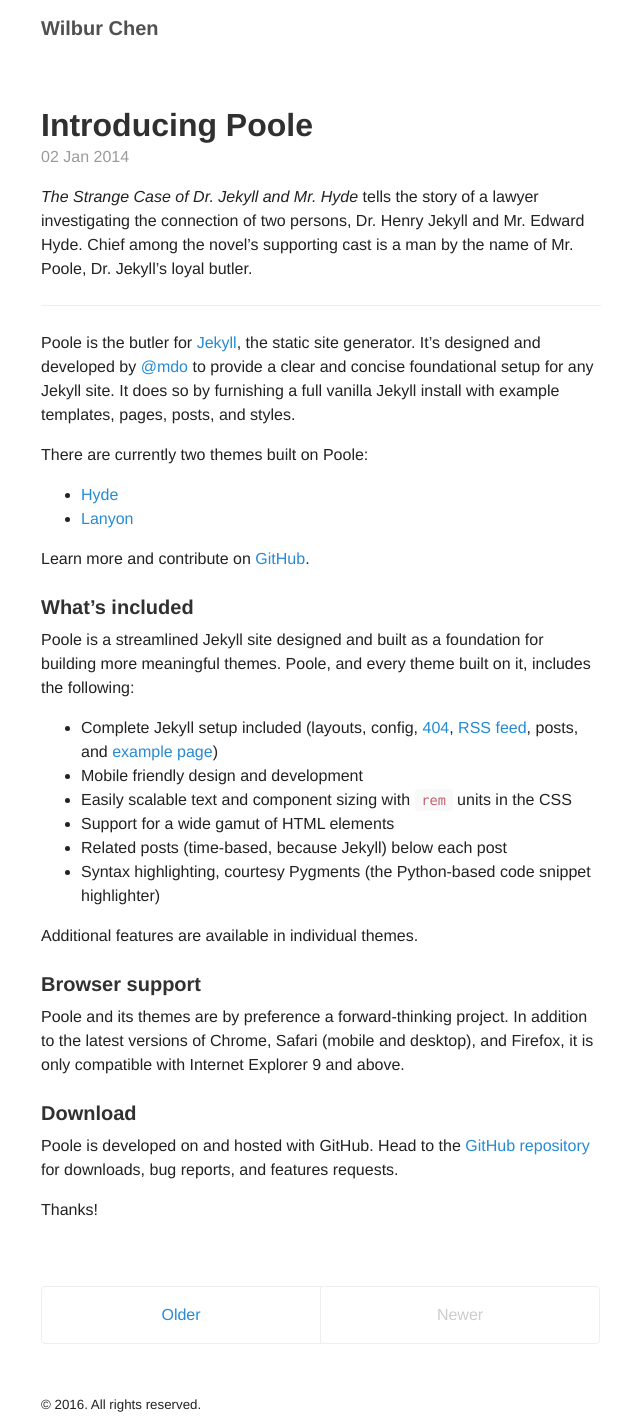
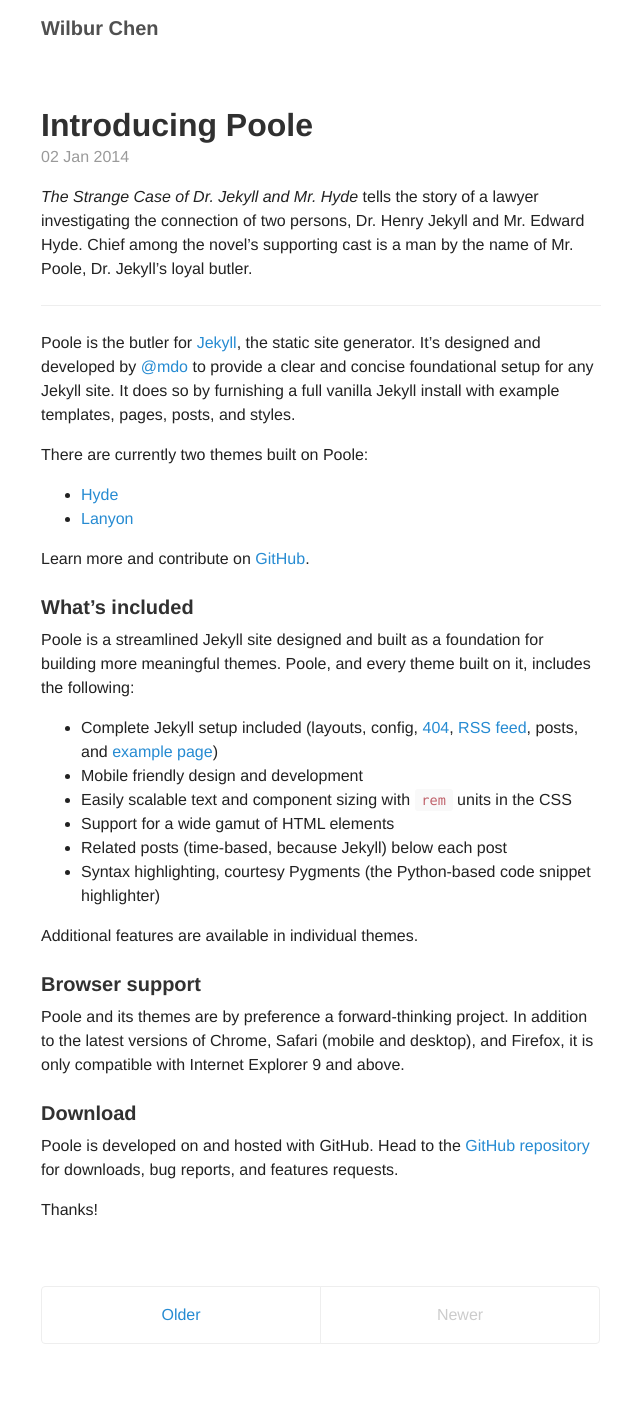
Before and after one commit to wilburc/wilburc.github.io, a Jekyll site: the page built from index.html, in a window 1280 px wide. Shown: the whole page, without its empty margins (319-959 px from the left). Built offline with Jekyll 4.4.1, drawn with Linux system fonts in a browser that asks for light colours; the list of posts is cut into pages by our own code; after the commit the page ends 1344 px from its top, so only the background shows below that.

Commit message:
testing foundation

```diff
--- a/_layouts/default.html
+++ b/_layouts/default.html
@@ -17,7 +17,7 @@
         {{ content }}
       </main>
 
-      <footer class="footer">
+      <footer class="footer show-for-small-only">
         <small>
           &copy; <time datetime="{{ site.time | date_to_xmlschema }}">{{ site.time | date: '%Y' }}</time>. All rights reserved.
         </small>
```
